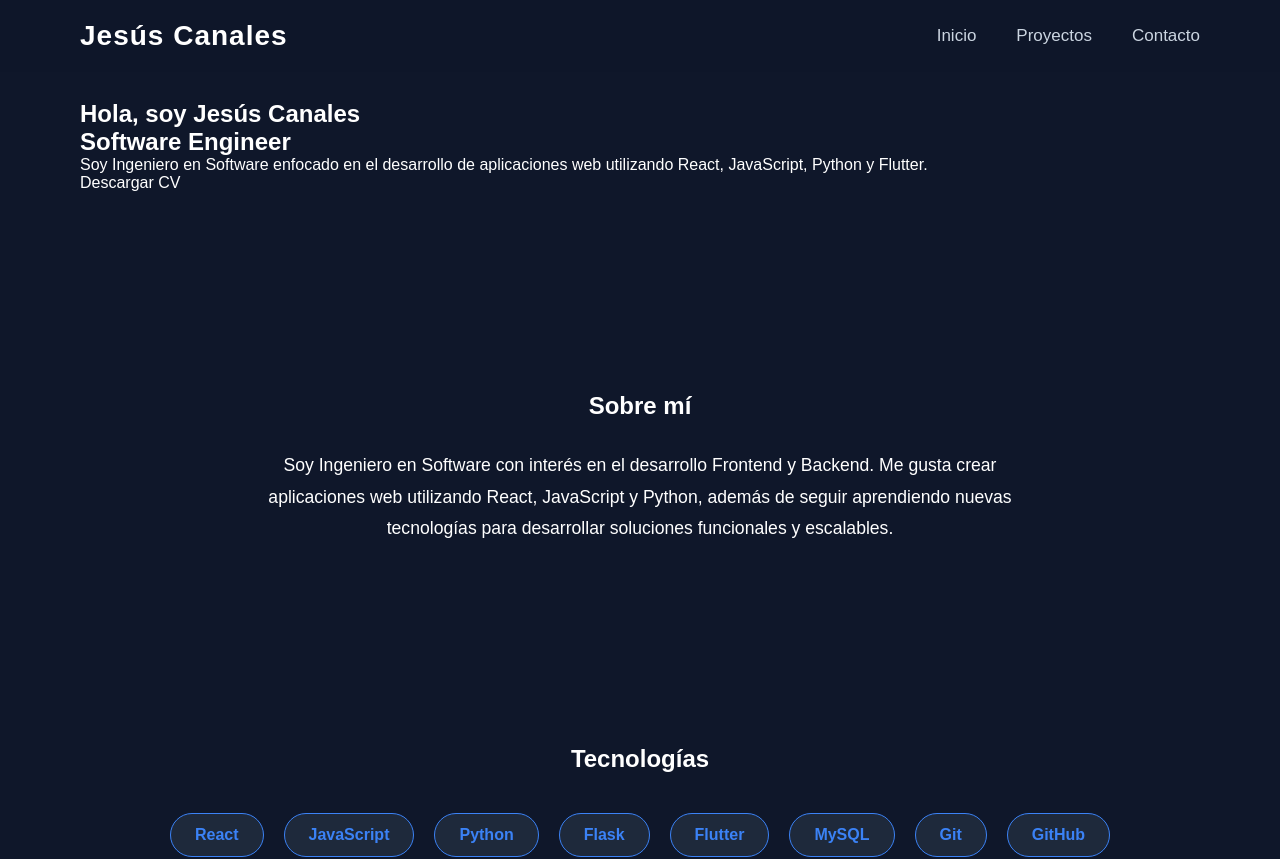
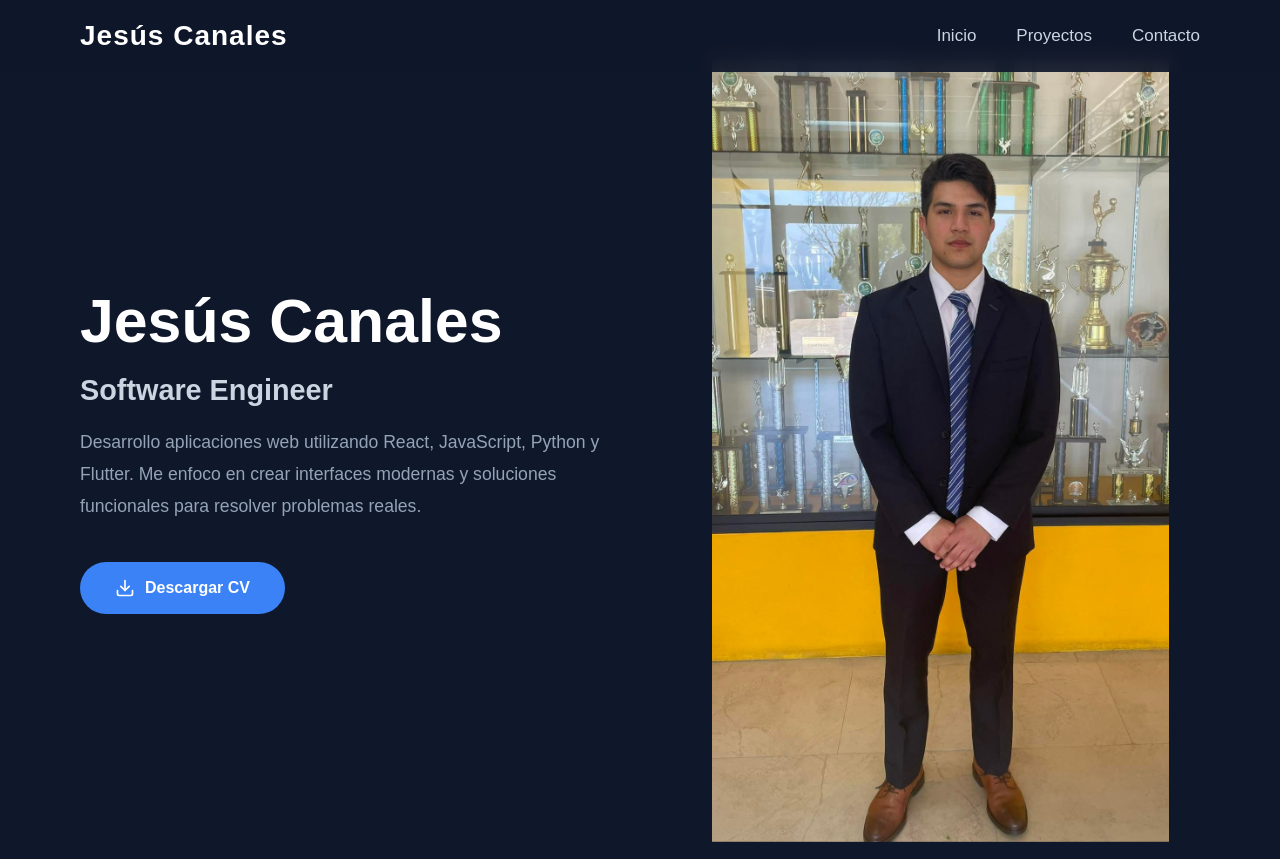
Before and after one commit to JesusCanales02/Portafolio, a React (Vite) app: page / in a window 1280 px wide. Shown: the top 859 px of the page. Built offline with nearby package versions, Linux system fonts and the light colour scheme.

Commit message:
Detalles listos, e imagen implementada

```diff
--- a/src/componentes/Hero/Hero.css
+++ b/src/componentes/Hero/Hero.css
@@ -4,53 +4,49 @@
 
     display:flex;
 
-    justify-content:center;
+    justify-content:space-between;
 
     align-items:center;
 
-    padding:0 80px;
+    gap:80px;
+
+    padding:60px 80px 0;
 
 }
 
 .hero-content{
 
-    max-width:800px;
+    flex:1;
 
-    text-align:center;
-
-}
-
-.hero-greeting{
-
-    color:#3b82f6;
-
-    font-size:1.2rem;
-
-    margin-bottom:10px;
+    text-align:left;
 
 }
 
 .hero h1{
 
-    font-size:4rem;
+    font-size:3.8rem;
 
     color:white;
 
-    margin:0;
+    margin:0 0 15px 0;
+
+    line-height:1.1;
 
 }
 
 .hero h2{
 
-    color:#e2e8f0;
+    color:#cbd5e1;
+
+    font-size:1.8rem;
 
     margin:20px 0;
-
-    font-size:2rem;
 
 }
 
 .hero-description{
+
+    max-width:620px;
 
     color:#94a3b8;
 
@@ -58,21 +54,29 @@
 
     margin-bottom:40px;
 
+    font-size:1.1rem;
+
 }
 
 .btn-primary{
 
-    display:inline-block;
+    display:inline-flex;
 
-    padding:15px 35px;
+    align-items:center;
+
+    gap:10px;
+
+    padding:16px 35px;
 
     background:#3b82f6;
 
     color:white;
 
-    border-radius:10px;
+    text-decoration:none;
 
-    text-decoration:none;
+    border-radius:50px;
+
+    font-weight:600;
 
     transition:.3s;
 
@@ -82,4 +86,20 @@
 
     background:#2563eb;
 
+    transform:translateY(-4px);
+
+    box-shadow:0 12px 25px rgba(59,130,246,.35);
+
 }
+
+.hero-image{
+
+    flex:1;
+
+    display:flex;
+
+    justify-content:center;
+
+    align-items:center;
+
+}
--- a/src/componentes/Hero/Hero.jsx
+++ b/src/componentes/Hero/Hero.jsx
@@ -1,29 +1,47 @@
+import "./Hero.css";
+import { Download } from "lucide-react";
+import jesus from "../../assets/imagenes/Jesús.png"
+
 function Hero() {
-    return(
-        <>
+    return (
         <section id="home" className="hero">
+
             <div className="hero-content">
-            <h1 className="hero-greeting">Hola, soy Jesús Canales</h1>
+                <h1>
+                    Jesús Canales
+                </h1>
 
-            <h2>Software Engineer</h2>
+                <h2>
+                    Software Engineer
+                </h2>
 
-            <p className="hero-description">
-                Soy Ingeniero en Software enfocado en el desarrollo
-                de aplicaciones web utilizando React,
-                JavaScript, Python y Flutter.
-            </p>
+                <p className="hero-description">
+                    Desarrollo aplicaciones web utilizando React,
+                    JavaScript, Python y Flutter. Me enfoco en crear
+                    interfaces modernas y soluciones funcionales para
+                    resolver problemas reales.
+                </p>
 
-
-            <a href="/CV_Jesus_Canales.pdf"
-                target="_blank"
-                className="btn-primary">
+                <a
+                    href="/CV_Jesus_Canales.pdf"
+                    download
+                    className="btn-primary"
+                >
+                    <Download size={20}/>
                     Descargar CV
                 </a>
+
+            </div>
+
+            <div className="hero-image">
+                <img src={jesus}
+                alt="Jesus Canales"
+                className="profile-image"/>
+
             </div>
 
         </section>
-        </>
-    )
+    );
+}
 
-}
-export default Hero
+export default Hero;
--- a/src/data/projects.js
+++ b/src/data/projects.js
@@ -13,7 +13,9 @@ const projects = [
             "Python",
             "Flask",
             "MySQL",
-            "Bootstrap"
+            "Bootstrap",
+            "CSS",
+            "Javavascript"
         ],
         github: "https://github.com/JesusCanales02/Maquilados",
         demo: ""
```
Also changed, not shown: src/assets/imagenes/Jesús.png (added).
